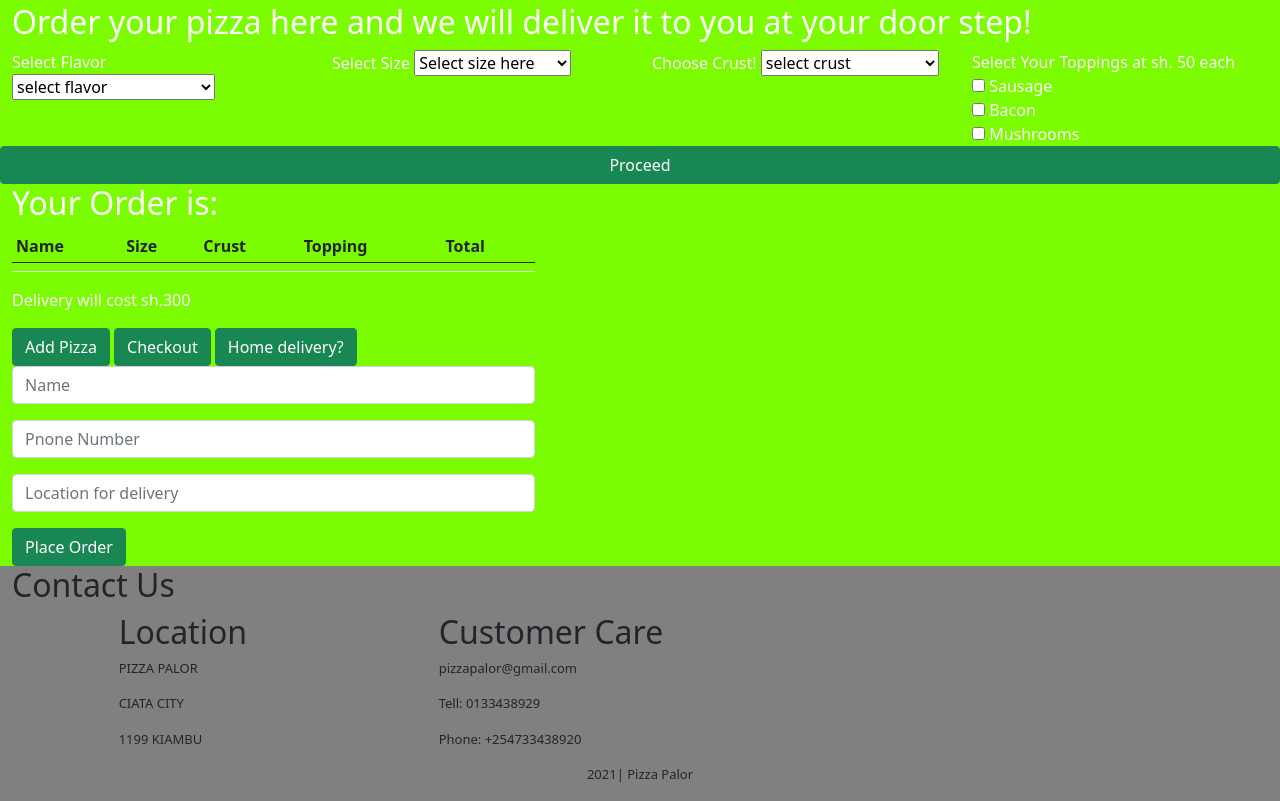
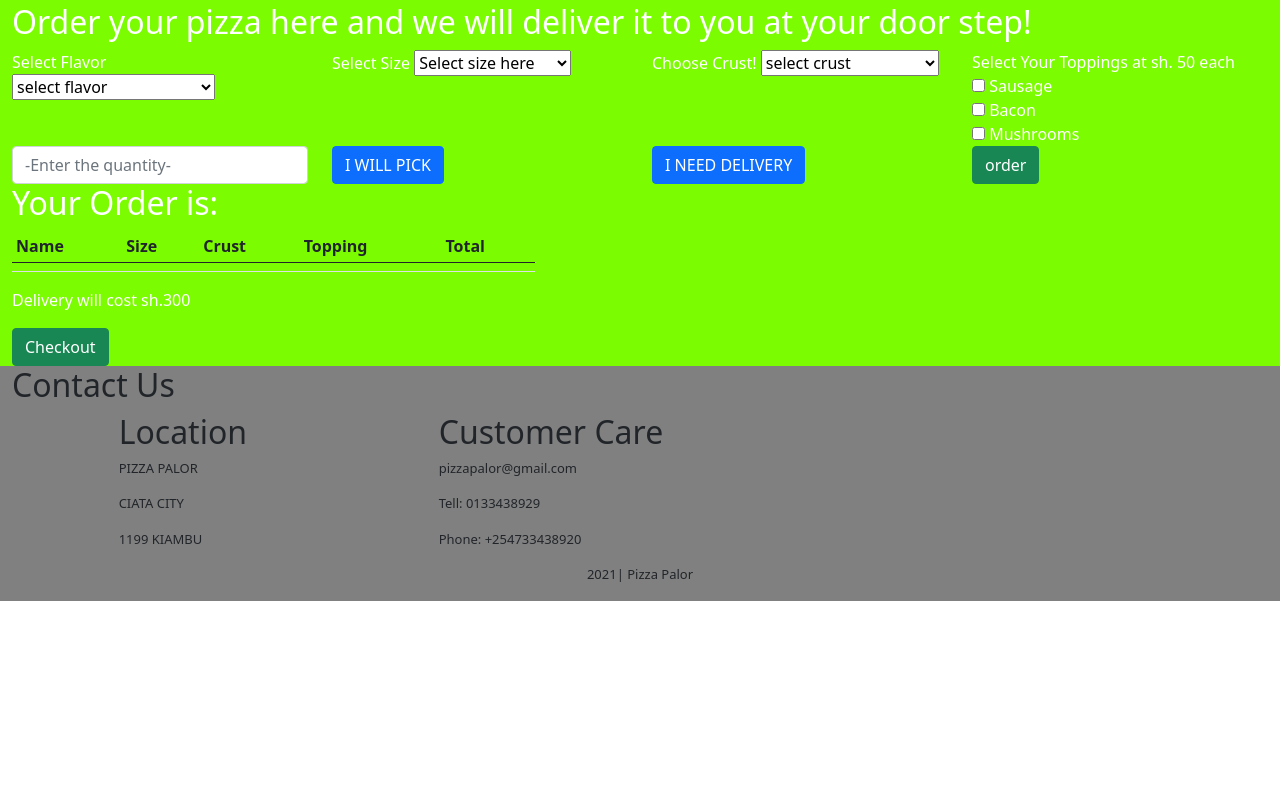
Before and after one commit to synthiakageni/PIZZA-PALOR, a plain HTML site: page index.html in a window 1280 px wide. Shown: the part 921-1722 px from the top of the page. After the commit the page ends 1522 px from the top, so only its background shows below. Drawn offline with nearby package versions, Linux system fonts and the light colour scheme; a web font is replaced by a local one.

Commit message:
add buttons

```diff
--- a/index.html
+++ b/index.html
@@ -64,7 +64,7 @@
                       <div class="col-md-3">
                         <label for="crust">Choose Crust!</label>
                           <select class="browser-default custom-select custom-select-md mb-3" id="crust">
-                              <!-- <option selected value="0">Select your preferred crust!</option> -->
+
                               <option value="0"> select crust</option>
                             <option value="Hot Dog Stuffed">Stuffed-- sh. 250</option>
                             <option value="The Pan">The Pan-- sh. 200</option>
@@ -87,15 +87,27 @@
                           </div>
                         </div>
                           <br><br>
-                        <button type="submit" class="btn btn-success" id="proceed">Proceed</button>
+
+                        <div class="col-md -3">
+                        <input type="number" name="pizzaNumber" id="pizzaNumber" class="form-control"
+                        placeholder="-Enter the quantity-">
+                      </div>
+                      <div class="col-md-3">
+                    <button class="btn btn-primary submit" id="pick" value="0">I WILL PICK</button>
+                  </div>
+                  <div class="col-md-3">
+                    <button class="btn btn-primary submit" id="deliver" value="200">I NEED DELIVERY</button>
+                  </div>
+                  <div class="col-md-3">
+                    <button type="submit" class="btn btn-success" id="proceed">order</button>
+                  </div>
+
 
                       </form>
                     </div>
                     <span class="col-md-2"></span>
                     <div class="col-md-5">
-                      <div id="information">
 
-                      </div>
                       <div class="choise">
                         <h2>Your Order is:</h2>
                         <div id="your-orders">
@@ -124,17 +136,17 @@
                           <p id="addedprice">Delivery will cost sh.300</p>
                           <p id="finallmessage"></p>
                         </div>
-                        <button class="btn btn-success" id="addpizza">Add Pizza</button>
+                        <!-- <button class="btn btn-success" id="addpizza">Add Pizza</button> -->
                         <button class="btn btn-success" id="checkout">Checkout</button>
-                        <button class="btn btn-success" id="delivery" >Home delivery?</button>
+                        <!-- <button class="btn btn-success" id="delivery" >Home delivery?</button> -->
                       </div>
-                      <div class="delivery">
+                      <!-- <div class="delivery">
                           <form action="">
                             <div class="form-group">
                               <input type="text" id="name" class="form-control mb-3" placeholder="Name">
                               <input type="number" id="phone" class="form-control mb-3" placeholder="Pnone Number">
                               <input type="text" id="location" class="form-control mb-3" placeholder="Location for delivery">
-                              <button class="btn btn-success" id="final-order">Place Order</button>
+                              <button class="btn btn-success" id="final-order">Place Order</button> -->
                             </div>
                           </form>
                       </div>
```
